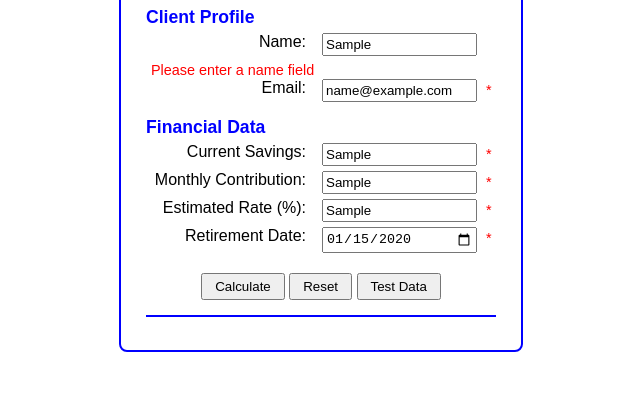
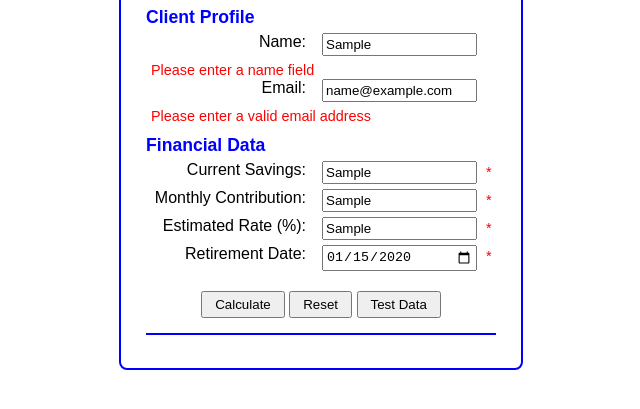
Before and after one commit to AndrewBartsch42/Retirement-Countdown, a plain HTML site: page index.html in a window 1280 px wide. Both pictures are taken after typing "Sample", "name@example.com", "Sample", "Sample", "Sample", "2020-01-15" into the empty fields and a click on the button "Calculate". Shown: the part 89-498 px from the top of the page, without its empty margins (319-959 px from the left). Drawn offline with Linux system fonts and the light colour scheme.

Commit message:
updated error logic for name and email

```diff
--- a/retirement.js
+++ b/retirement.js
@@ -51,10 +51,15 @@
 
     // TODO: Validate Email
     // check formatting == xxxx@xxx.xxx
-
-    let validEmailFormat = /^[a-zA-Z0-9_]+@[a-zA-Z0-9]+\.[a-zA-Z]{2,}$/; // regex expression for a valid email address
-    if (!validEmailFormat.test(emailIn.textContent) || emailIn.textContent == ''){
-        throw console.error("invalid email address")
+    try {
+        let validEmailFormat = /^[a-zA-Z0-9_]+@[a-zA-Z0-9]+\.[a-zA-Z]{2,}$/; // regex expression for a valid email address
+        if (!validEmailFormat.test(emailIn.textContent) || emailIn.textContent == ''){
+            throw new Error("invalidEmail")
+        }
+    } catch (error) {
+        console.log("invalid email")
+        let email_error_span = document.getElementById("email_error");
+        email_error_span.innerHTML = "Please enter a valid email address";
     }
 
     // TODO: Validate Date
```
